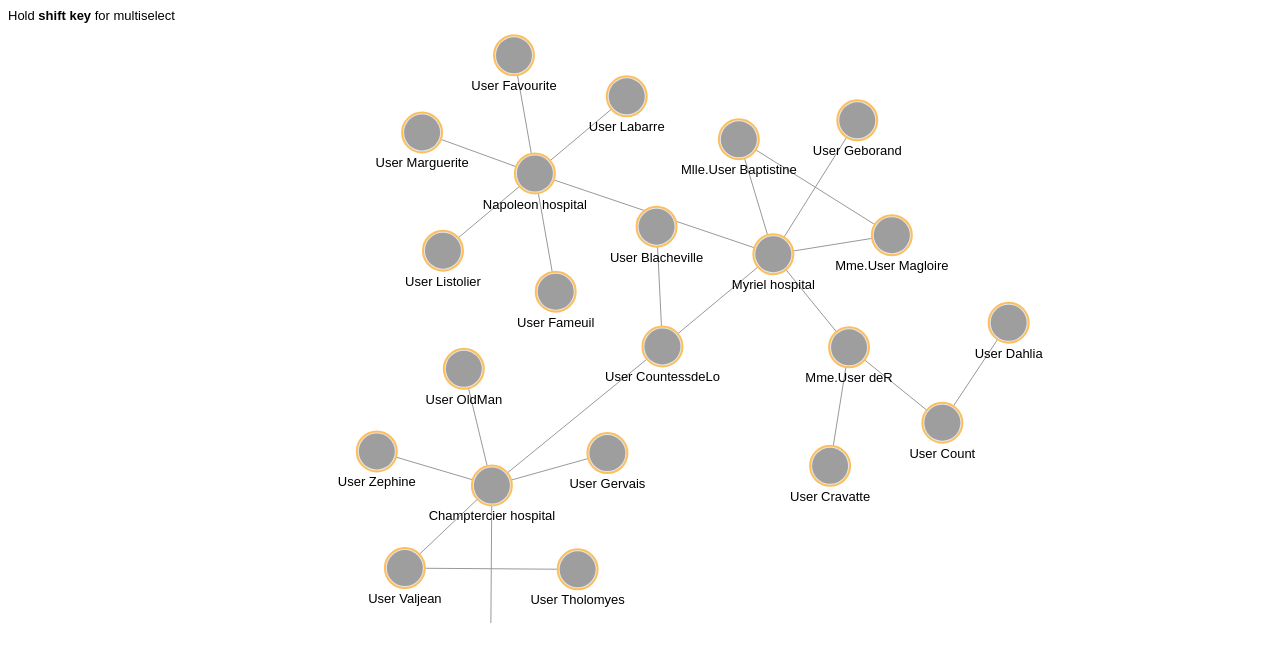
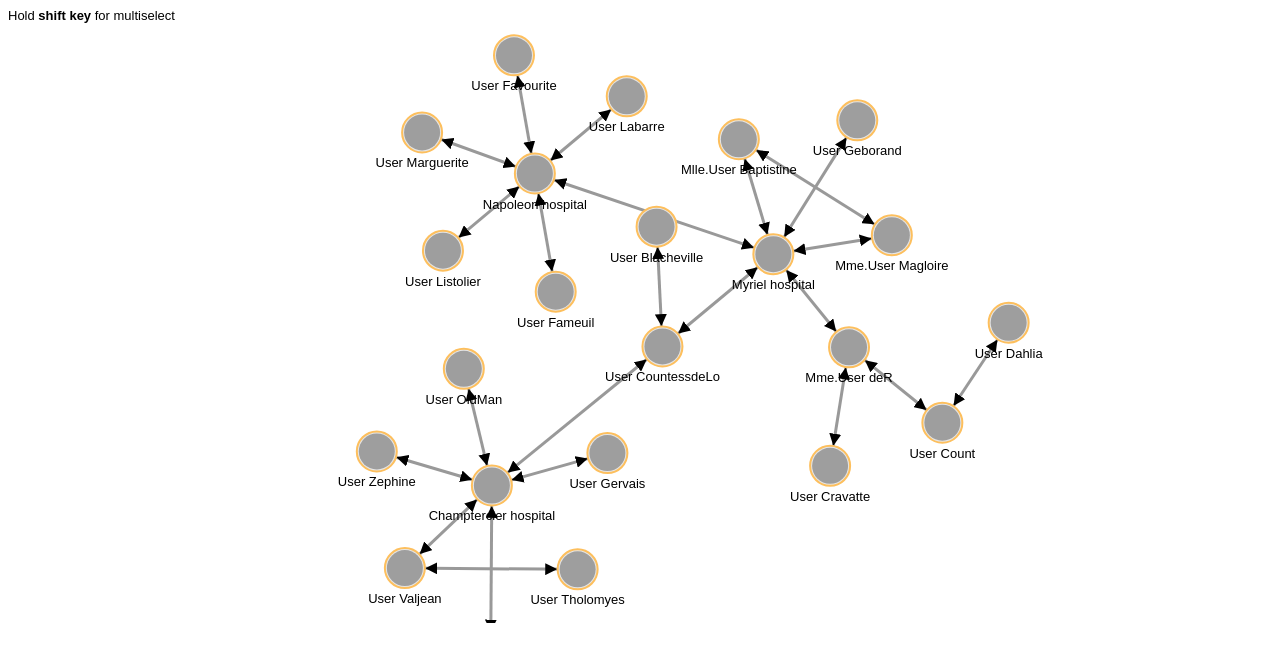
Before and after one commit to mskorenkyi/affiliation, a plain HTML site: page index.html in a window 1280 px wide. Drawn offline with nearby package versions, Linux system fonts and the light colour scheme; grey boxes are pictures that could not be loaded.

Commit message:
-line hover effect added - arrows added

```diff
--- a/app.js
+++ b/app.js
@@ -265,7 +265,17 @@ var link = svg.append("g")
 	.data(graph.links)
 	.enter()
 	.append('g').append("line")
-	.attr("stroke-width", 1);
+	.attr("stroke-width", 3)
+	.attr("marker-end", "url(#arrow-end)")
+	.attr("marker-start", "url(#arrow-start)")
+    .on("mouseover", function (e) {
+        // console.log(e);
+    })
+    .on("mouseout", function (e) {
+        // console.log(e);
+    });
+
+
 
 var cont = svg.append("g")
 	.attr("class", "nodes");
@@ -299,6 +309,32 @@ var node = cont
 		onChangeSelectedNode();
 		d3.select(this).classed("selected", d.selected);
 	});
+
+svg.append("defs")
+    .append("marker")
+        .attr("id","arrow-end")
+        .attr("viewBox","0 -5 10 10")
+        .attr("refX",27)
+        .attr("refY",0)
+        .attr("markerWidth",4)
+        .attr("markerHeight",4)
+        .attr("orient","auto")
+    .append("path")
+        .attr("d", "M0,-5L10,0L0,5") // x0 y-5, x10 y0, x0 y5
+        .attr("class","arrowFooter");
+
+svg.append("defs")
+    .append("marker")
+        .attr("id","arrow-start")
+        .attr("viewBox","0 -5 10 10")
+        .attr("refX",-17)
+        .attr("refY",0)
+        .attr("markerWidth",4)
+        .attr("markerHeight",4)
+        .attr("orient","auto")
+    .append("path")
+        .attr("d", "M0,0L10,-5L10,5") // x0 y0, x10 y-5, x10 y5
+        .attr("class","arrowHead");
 
 node.append("circle")
 	.attr('class','wrapper')
--- a/index.html
+++ b/index.html
@@ -7,6 +7,11 @@
         body {
             font-family: Arial, sans-serif;
             font-size: 13px;
+        }
+
+        svg line:hover {
+            stroke: green;
+            cursor: pointer;
         }
 
         #affiliation {
```
